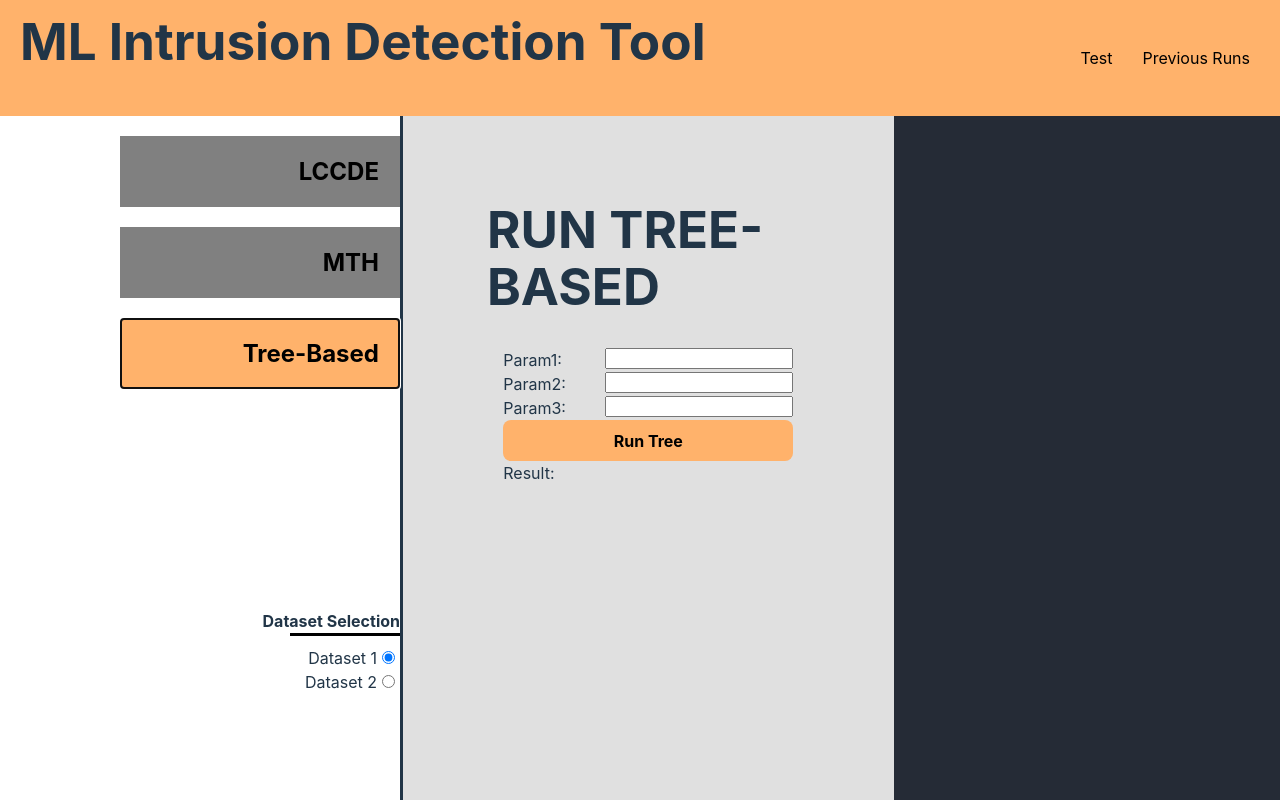
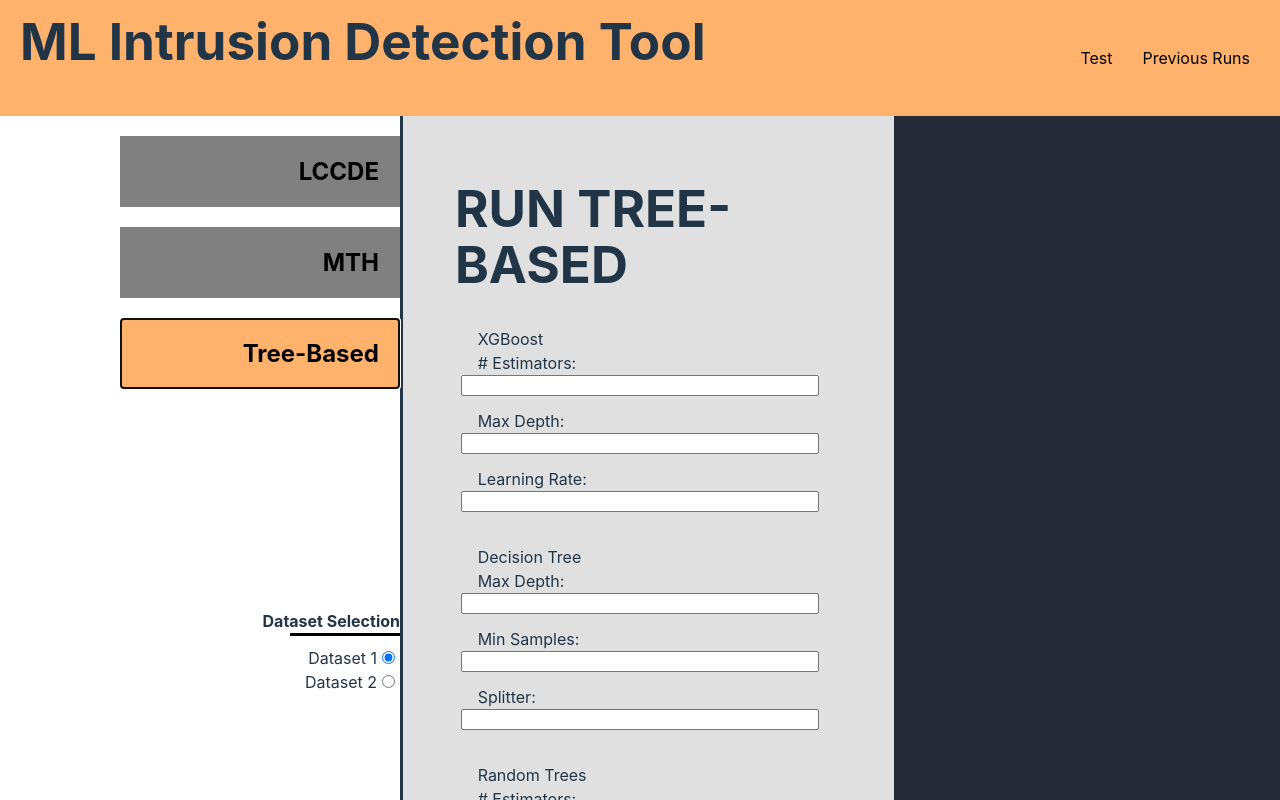
Before and after one commit to ZaneLeBlanc/Group66Frontend, a React (Vite) app in the folder Frontend/: page /Test in a window 1280 px wide. Both pictures are taken after a click on the button "Tree-Based". Shown: the top 800 px of the page. Built offline with nearby package versions, Linux system fonts and the light colour scheme.

Commit message:
Fix tooltips

```diff
--- a/Frontend/src/Components/CSS/Model.css
+++ b/Frontend/src/Components/CSS/Model.css
@@ -6,33 +6,37 @@ h1 {
 .paraminput {
     float: right;
     margin-left: 10px;
-    padding-left: 5px;
+    margin-bottom: 13px;
+    width: 350px;
 }
 
 /* Customize default tooltip appearance if desired */
 [title] {
     position: relative;
-  }
+}
 
   [title]::after {
     content: attr(title); /* Use the title attribute as the tooltip text */
     background-color: #FFB26B;
-    color: #fff;
+    visibility: hidden;
+    color: black;
     padding: 5px;
     width: 200px;
     border-radius: 4px;
     position: absolute;
     z-index: 1;
     top: 120%;
-    left: 50%;
-    transform: translateX(-50%);
+    left: 120%;
+    transform: translateY(-50%);
     opacity: 0; /* Hidden by default */
     transition: opacity 0.3s;
   }
 
   [title]:hover::after {
+    visibility: visible;
     opacity: 1; /* Visible on hover */
   }
+
 
 
 .modelPage {
@@ -45,3 +49,7 @@ h1 {
     padding-left: 10%;
     padding-right: 10%;
 }
+
+.algorithms{
+    margin-top: 20px;
+}
--- a/Frontend/src/Components/CSS/PreviousRuns.css
+++ b/Frontend/src/Components/CSS/PreviousRuns.css
@@ -35,7 +35,7 @@
     justify-content: center;
     align-items: center;
     width: 100%;
-    height: 100%
+    height: 100%;
     padding-bottom: 216px;
 }
 
--- a/Frontend/src/Components/ModelPages/PageLCCDE.tsx
+++ b/Frontend/src/Components/ModelPages/PageLCCDE.tsx
@@ -86,7 +86,7 @@ function PageLCCDE(props : any) {
                     <input type="text" className='paraminput' value={maxDepth} onChange={(e) => setMaxDepth(e.target.value)} />
                 </label>
                 <label>
-                <span title=": A scaling factor applied to each new tree or boosting round. A lower learning rate slows down training, potentially requiring more estimators, but can improve accuracy and reduce overfitting.">
+                    <span title=": A scaling factor applied to each new tree or boosting round. A lower learning rate slows down training, potentially requiring more estimators, but can improve accuracy and reduce overfitting.">
                         Learning Rate:
                     </span>
                     <input type="text" className='paraminput' value={learningRate} onChange={(e) => setLearningRate(e.target.value)} />
--- a/Frontend/src/Components/ModelPages/PageTree.tsx
+++ b/Frontend/src/Components/ModelPages/PageTree.tsx
@@ -16,6 +16,7 @@ function PageTree(props : any) {
     const[numIterations, setNumIterations] = useState('');
     const[numLeaves, setNumLeaves] = useState('');
     const[boostingType, setBoostingType] = useState('');
+
     const [resultData, setResultData] = useState<{
         execution_time: string;
         accuracy: string;
@@ -38,23 +39,99 @@ function PageTree(props : any) {
 
     return(
         // TODO: split up params into individual entries (buttons, dropdowns, etc.)
-        <div className="modelPage">
+        <div>
             <h1>RUN TREE-BASED</h1>
             <div className="testSection">
+                <div>XGBoost</div>
                 <label>
-                    Param1:
+                <span title="The number of decision trees or boosting rounds used in the model. More estimators generally lead to better performance but may increase training time.">
+                        # Estimators:
+                    </span>
                 <input type="text" className='paraminput' value={nEstimators} onChange={(e) => setEstimators(e.target.value)} />
                 </label>
                 <label>
-                    Param2:
+                    <span title="The maximum depth allowed for each decision tree in the model. Controls model complexity: deeper trees can model more complex interactions, but are prone to overfitting.">
+                        Max Depth:
+                    </span>
                     <input type="text" className='paraminput' value={learningRate} onChange={(e) => setLearningRate(e.target.value)} />
                 </label>
                 <label>
-                    Param3:
+                    <span title=": A scaling factor applied to each new tree or boosting round. A lower learning rate slows down training, potentially requiring more estimators, but can improve accuracy and reduce overfitting.">
+                        Learning Rate:
+                    </span>
                     <input type="text" className='paraminput' value={numIterations} onChange={(e) => setNumIterations(e.target.value)} />
+                </label>
+
+                <div className="algorithms">Decision Tree</div>
+                <label>
+                    <span title="The maximum depth allowed for each decision tree in the model. Controls model complexity: deeper trees can model more complex interactions, but are prone to overfitting.">
+                        Max Depth:
+                    </span>
+                <input type="text" className='paraminput' value={nEstimators} onChange={(e) => setEstimators(e.target.value)} />
+                </label>
+                <label>
+                    <span title="The minimum number of samples required to split an internal node.">
+                        Min Samples:
+                    </span>
+                    <input type="text" className='paraminput' value={learningRate} onChange={(e) => setLearningRate(e.target.value)} />
+                </label>
+                <label>
+                    <span title="The strategy used to choose the split at each node. Supported strategies are “best” to choose the best split and “random” to choose the best random split.">
+                        Splitter:
+                    </span>
+                    <input type="text" className='paraminput' value={numIterations} onChange={(e) => setNumIterations(e.target.value)} />
+                </label>
+
+                <div className="algorithms">Random Trees</div>
+                <label>
+                    <span title="The number of decision trees or boosting rounds used in the model. More estimators generally lead to better performance but may increase training time.">
+                        # Estimators:
+                    </span>
+                <input type="text" className='paraminput' value={nEstimators} onChange={(e) => setEstimators(e.target.value)} />
+                </label>
+                <label>
+                    <span title="The maximum depth allowed for each decision tree in the model. Controls model complexity: deeper trees can model more complex interactions, but are prone to overfitting.">
+                        Max Depth:
+                    </span>
+                    <input type="text" className='paraminput' value={learningRate} onChange={(e) => setLearningRate(e.target.value)} />
+                </label>
+                <label>
+                    <span title="The minimum number of samples required to split an internal node">
+                        Min Samples:
+                    </span>
+                    <input type="text" className='paraminput' value={numIterations} onChange={(e) => setNumIterations(e.target.value)} />
+                </label>
+
+                <div className="algorithms">Extra Tree</div>
+                <label>
+                <span title="The number of decision trees or boosting rounds used in the model. More estimators generally lead to better performance but may increase training time.">
+                        # Estimators:
+                    </span>
+                <input type="text" className='paraminput' value={nEstimators} onChange={(e) => setEstimators(e.target.value)} />
+                </label>
+                <label>
+                    <span title="The maximum depth allowed for each decision tree in the model. Controls model complexity: deeper trees can model more complex interactions, but are prone to overfitting.">
+                        Max Depth:
+                    </span>
+                    <input type="text" className='paraminput' value={learningRate} onChange={(e) => setLearningRate(e.target.value)} />
+                </label>
+                <label>
+                    <span title="The minimum number of samples required to split an internal node">
+                        Min Samples:
+                    </span>
+                    <input type="text" className='paraminput' value={numIterations} onChange={(e) => setNumIterations(e.target.value)} />
+                </label>
+
+                <div className="algorithms"></div>
+                <label>
+                    <span title="The function to measure the quality of a split">
+                        Tree Criterion
+                    </span>
+
                 </label>
                 <button className="runbt" type="submit" onClick={sendTreeParams}>Run Tree</button>
             </div>
+
            <div className="testSection">Result: </div>
            {resultData && (
                 <Result
```
